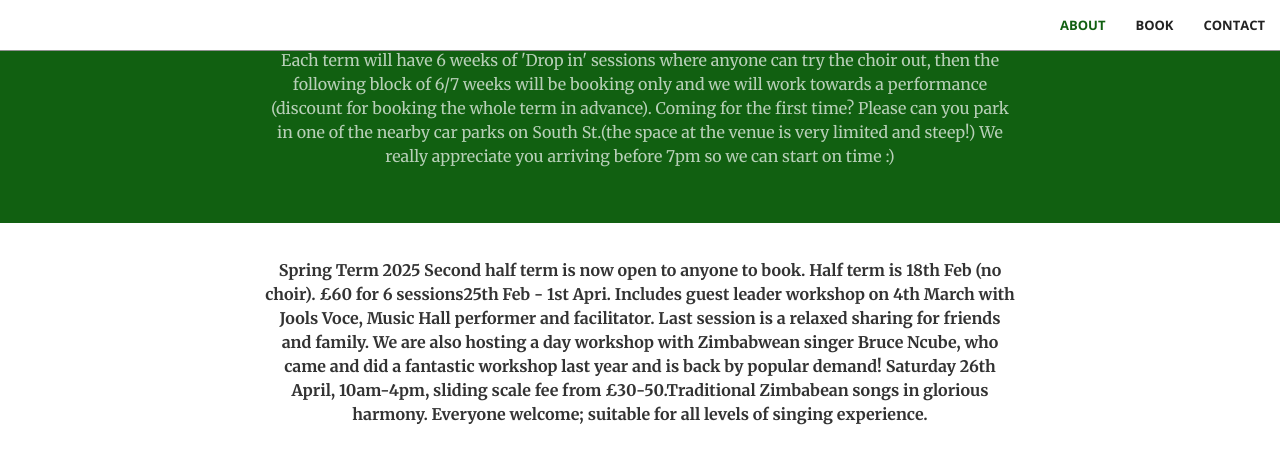
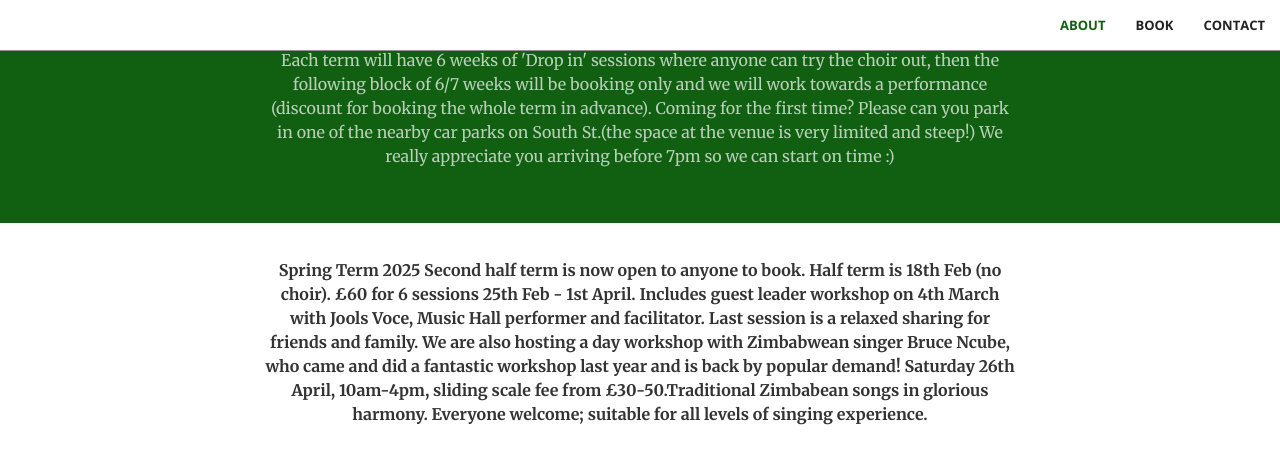
Before and after one commit to thewildchoir/thewildchoir-website, a Jekyll site: the page built from index.html, in a window 1280 px wide and 900 px high, scrolled down 1095 px, cut to the strip 0-457 px from the top of the window. Built offline with Jekyll 4.4.1, drawn with Linux system fonts in a browser that asks for light colours.

Commit message:
Update booking.html

```diff
--- a/_includes/booking.html
+++ b/_includes/booking.html
@@ -2,7 +2,7 @@
     <div class="container">
        <div class="row">
             <div class="col-lg-8 col-lg-offset-2 text-center">
-                <p class="text-book"><b> Spring Term 2025 Second half term is now open to anyone to book. Half term is 18th Feb (no choir). £60 for 6 sessions25th Feb - 1st Apri. Includes guest leader workshop on 4th March with Jools Voce, Music Hall performer and facilitator. Last session is a relaxed sharing for friends and family. We are also hosting a day workshop with Zimbabwean singer Bruce Ncube, who came and did a fantastic workshop last year and is back by popular demand! Saturday 26th April, 10am-4pm, sliding scale fee from £30-50.Traditional Zimbabean songs in glorious harmony. Everyone welcome; suitable for all levels of singing experience. </p>
+                <p class="text-book"><b> Spring Term 2025 Second half term is now open to anyone to book. Half term is 18th Feb (no choir). £60 for 6 sessions  25th Feb - 1st April. Includes guest leader workshop on 4th March with Jools Voce, Music Hall performer and facilitator. Last session is a relaxed sharing for friends and family. We are also hosting a day workshop with Zimbabwean singer Bruce Ncube, who came and did a fantastic workshop last year and is back by popular demand! Saturday 26th April, 10am-4pm, sliding scale fee from £30-50.Traditional Zimbabean songs in glorious harmony. Everyone welcome; suitable for all levels of singing experience. </p>
     <script async
   src="https://js.stripe.com/v3/buy-button.js">
 </script>
```
